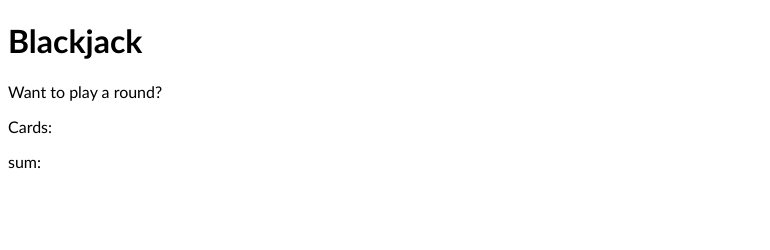
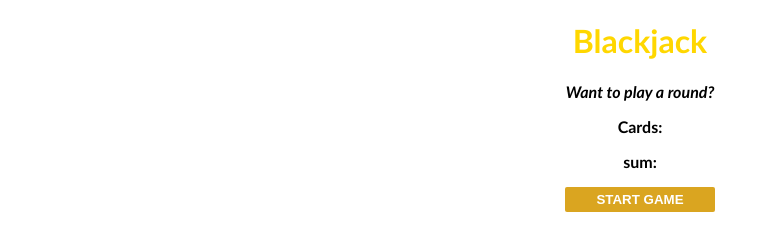
Before and after one commit to ridalo/Blackjack-Game, a plain HTML site: page index.html in a window 1280 px wide. Shown: the whole page, without its empty margins (0-770 px from the left). Drawn offline with Linux system fonts and the light colour scheme.

Commit message:
css, button

```diff
--- a/index.html
+++ b/index.html
@@ -9,9 +9,10 @@
 </head>
 <body>
     <h1>Blackjack</h1>
-    <pid="message-el">Want to play a round?</p>
+    <p id="message-el">Want to play a round?</p>
     <p>Cards:</p>
     <p>sum:</p>
+    <button onclick="startGame()">START GAME</button>
     <script src="./script.js"></script>
 </body>
 </html>
--- a/script.js
+++ b/script.js
@@ -5,6 +5,7 @@ let isAlive = true
 let sum = firstCard + secondCard
 let message = ""
 
+function startGame() {
     if(sum < 21) {
         message = "Do you want to draw a new card?"
         whiteJack = true
@@ -15,3 +16,4 @@ if(sum < 21) {
         message = "You have lost..."
         isAlive = false
     }
+}
--- a/style.css
+++ b/style.css
@@ -1,12 +1,27 @@
 body {
 font-family: 'Trebuchet MS', 'Lucida Sans Unicode', 'Lucida Grande', 'Lucida Sans', Arial, sans-serif;
-background-image: url("");
+background-image: url("");background-size: cover;
+text-align: center;
+color: black;
+font-weight: bold;
 }
 
 h1{
-    color: black;
+    color: gold;
 }
 
 #message-el {
+font-style: italic;
 
 }
+
+button {
+    width: 150px;
+    color: white;
+    background: goldenrod;
+    padding-top: 5px;
+    padding-bottom: 5px;
+    font-weight: bold;
+    border: none;
+    border-radius: 2px;
+}
```
Lines whose indentation alone changed are shown as unchanged.
